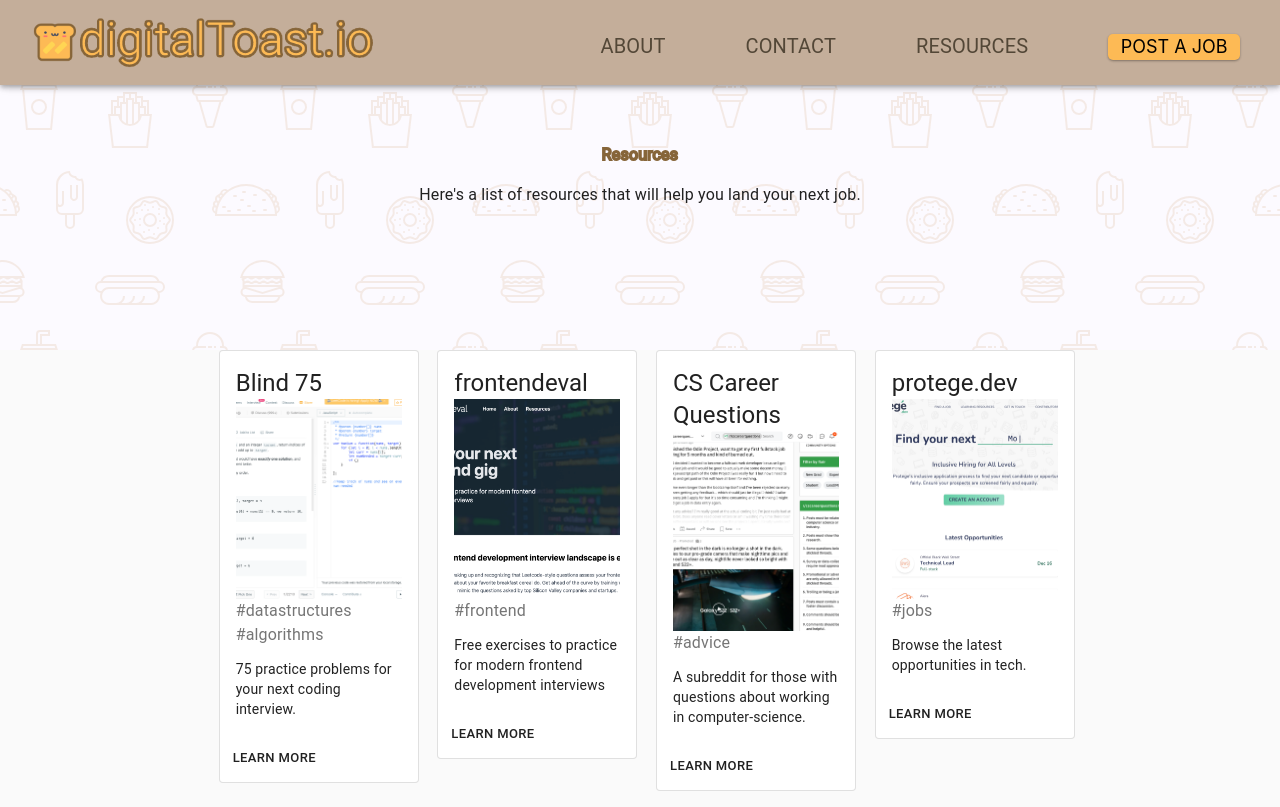
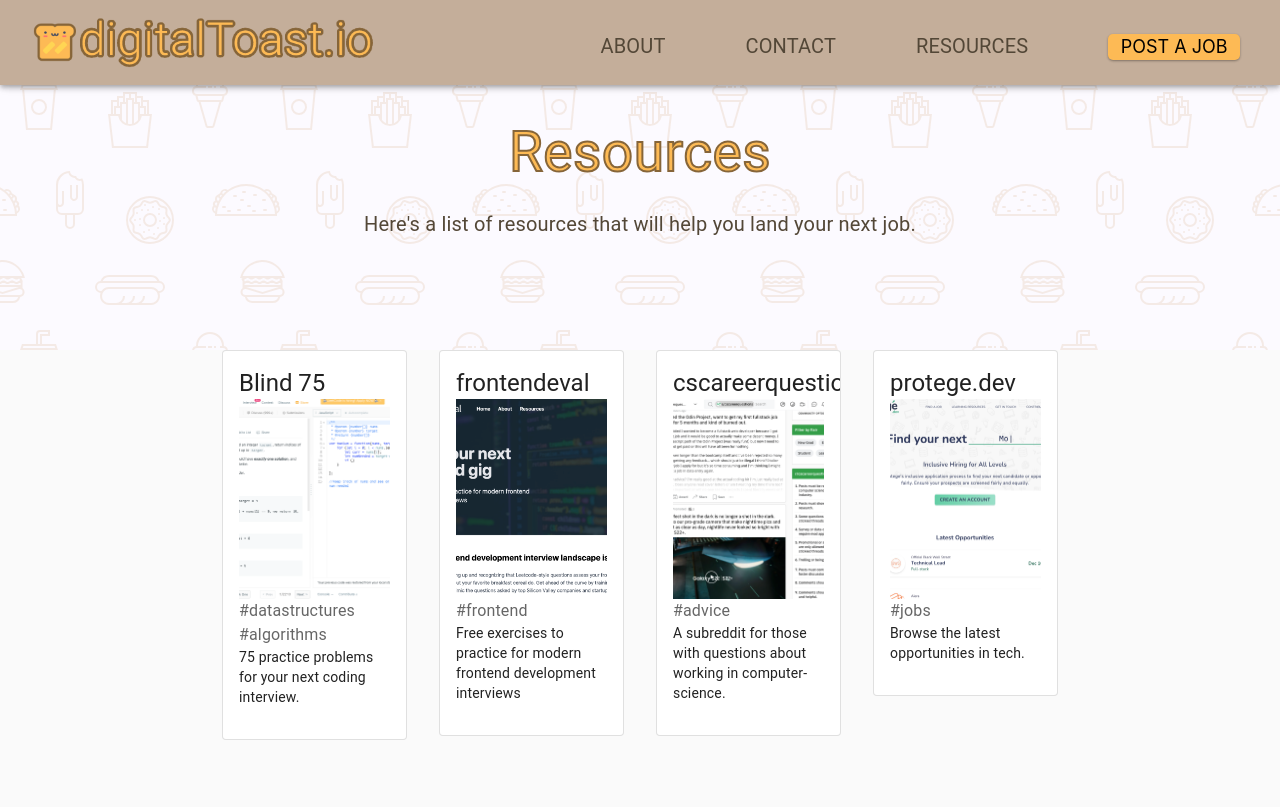
Before and after one commit to dyudis314/jobboard-frontend, a React (Create React App) app: page /resources in a window 1280 px wide. Built offline with nearby package versions, Linux system fonts and the light colour scheme.

Commit message:
add hrefs to resource cards

```diff
--- a/src/components/Job.css
+++ /dev/null
@@ -1,3 +0,0 @@
-.accordion:hover {
-    box-shadow: 0 3px 6px rgba(0, 0, 0, 0.068), 0 3px 6px rgba(0,0,0,0.23);
-}
--- a/src/components/Job.js
+++ b/src/components/Job.js
@@ -8,13 +8,14 @@
 import AccordionDetails from '@mui/material/AccordionDetails';
 import ExpandMoreIcon from '@mui/icons-material/ExpandMore';
 import AccessTimeIcon from '@mui/icons-material/AccessTime';
-import '../components/Job.css';
 import '../index';
+import { Grid } from "@material-ui/core";
 
 
 const Job = ({ companyName, title, category, datePosted, image, description, url, details }) => {
   return (
-    <Accordion sx={{ mb: 3 }} className="accordion">
+    <Grid container>
+    <Accordion sx={{ mb: 3 }} className="hover">
       <AccordionSummary
         expandIcon={<ExpandMoreIcon />}
         aria-controls="panel1a-content"
@@ -64,7 +65,7 @@
         </Stack>
       </AccordionDetails>
     </Accordion>
-
+    </Grid>
   );
 }
 export default Job;
--- a/src/index.css
+++ b/src/index.css
@@ -16,6 +16,7 @@
 .maintext {
   -webkit-text-stroke: 2px #866539;
   color: #fdba55;
+  text-align: center;
 }
 
 /* btn */
@@ -38,3 +39,8 @@
   cursor: pointer;
   box-shadow: 0 3px 6px rgba(0,0,0,0.16), 0 3px 6px rgba(0,0,0,0.23);
 }
+
+/* hover for cards & boxes */
+.hover:hover {
+  box-shadow: 0 3px 6px rgba(0, 0, 0, 0.068), 0 3px 6px rgba(0,0,0,0.23);
+}
--- a/src/pages/About.js
+++ b/src/pages/About.js
@@ -24,7 +24,7 @@
           </Typography>
         </div>
         <div>
-          <Typography sx={{ fontSize: 20, mb: 3, color: '#534737' }} className="header-subtext">
+          <Typography sx={{ fontSize: 20, color: '#534737' }} className="header-subtext">
             Finding you the best dev and engineer jobs, hot off the press.
           </Typography>
         </div>
--- a/src/pages/Resources.js
+++ b/src/pages/Resources.js
@@ -7,9 +7,12 @@
 import CardActions from "@material-ui/core/CardActions";
 import CardContent from "@material-ui/core/CardContent";
 import Button from "@material-ui/core/Button";
-import Typography from "@material-ui/core/Typography";
+import Typography from '@mui/material/Typography';
 import { Grid } from "@material-ui/core";
 import CardMedia from '@mui/material/CardMedia';
+import '../index.css'
+import CardActionArea from '@mui/material/CardActionArea';
+
 
 export default function Resources() {
 
@@ -22,6 +25,10 @@
     },
     pos: {
       marginBottom: 12
+    },
+    gridContainer: {
+      paddingLeft: '5px',
+      paddingRight: '5px'
     }
   });
 
@@ -41,14 +48,15 @@
           </Typography>
         </div>
         <div>
-          <Typography sx={{ fontSize: 20, mb: 3, color: '#534737' }} className="header-subtext">
+          <Typography sx={{ fontSize: 20, color: '#534737' }} className="header-subtext">
             Here's a list of resources that will help you land your next job.
           </Typography>
         </div>
       </Stack>
-      <Grid container spacing={4} justify="center">
+      <Grid container spacing={4} justify="center" className={classes.gridContainer}>
         <Grid item xs={12} sm={6} md={4} lg={2}>
-          <Card className={classes.root} variant="outlined">
+        <CardActionArea target="_blank" href="https://leetcode.com/discuss/general-discussion/460599/blind-75-leetcode-questions">
+          <Card className={classes.root} className="hover" variant="outlined">
             <CardContent>
               <Typography variant="h5" component="h2">
                 Blind 75
@@ -67,12 +75,13 @@
               </Typography>
             </CardContent>
             <CardActions>
-              <Button size="small" target="_blank" href="https://leetcode.com/discuss/general-discussion/460599/blind-75-leetcode-questions">Learn More</Button>
             </CardActions>
           </Card>
+          </CardActionArea>
         </Grid>
         <Grid item xs={12} sm={6} md={4} lg={2}>
-          <Card className={classes.root} variant="outlined">
+        <CardActionArea target="_blank" href="https://frontendeval.com/">
+          <Card className={classes.root} className="hover" variant="outlined">
             <CardContent>
               <Typography variant="h5" component="h2">
                 frontendeval
@@ -91,15 +100,16 @@
               </Typography>
             </CardContent>
             <CardActions>
-              <Button size="small" href="https://frontendeval.com/" target="_blank">Learn More</Button>
             </CardActions>
           </Card>
+          </CardActionArea>
         </Grid>
         <Grid item xs={12} sm={6} md={4} lg={2}>
-          <Card className={classes.root} variant="outlined">
+        <CardActionArea target="_blank" href="https://www.reddit.com/r/cscareerquestions/">
+          <Card className={classes.root} className="hover" variant="outlined">
             <CardContent>
               <Typography variant="h5" component="h2">
-                CS Career Questions
+                cscareerquestions
               </Typography>
               <CardMedia
                 component="img"
@@ -115,12 +125,13 @@
               </Typography>
             </CardContent>
             <CardActions>
-              <Button size="small" target="_blank" href="https://www.reddit.com/r/cscareerquestions/">Learn More</Button>
             </CardActions>
           </Card>
+          </CardActionArea>
         </Grid>
         <Grid item xs={12} sm={6} md={4} lg={2}>
-          <Card className={classes.root} variant="outlined">
+        <CardActionArea target="_blank" href="https://protege.dev/">
+          <Card className={classes.root} className="hover" variant="outlined">
             <CardContent>
               <Typography variant="h5" component="h2">
                 protege.dev
@@ -139,9 +150,9 @@
               </Typography>
             </CardContent>
             <CardActions>
-              <Button size="small" target="blank " href="https://protege.dev/">Learn More</Button>
             </CardActions>
           </Card>
+          </CardActionArea>
         </Grid>
       </Grid>
     </main>
```
Also changed, not shown: src/components/Header.css.
